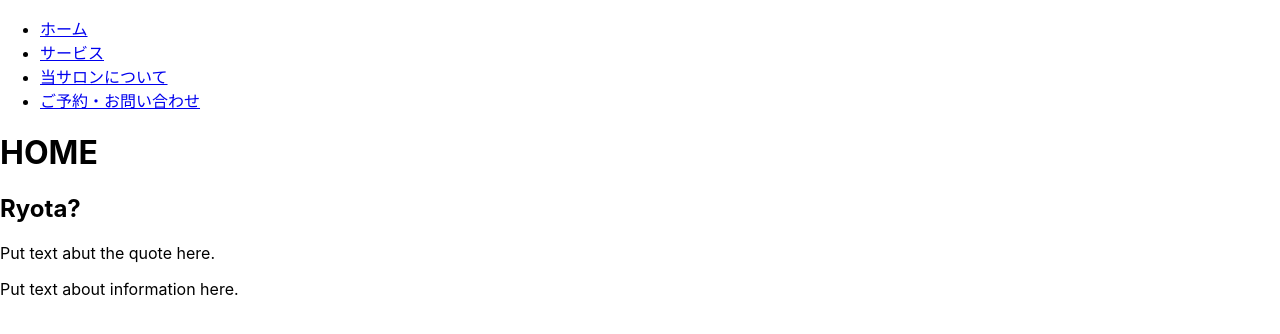
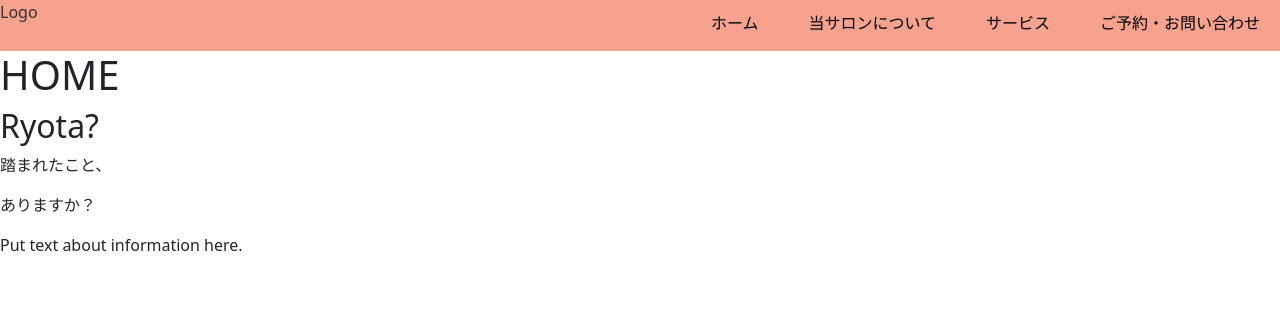
Before and after one commit to shiinasugioka/kissako, a React (Create React App) app: page / in a window 1280 px wide. Shown: the top 334 px of the page. Built offline with nearby package versions, Linux system fonts and the light colour scheme.

Commit message:
redo navbar

```diff
--- a/package.json
+++ b/package.json
@@ -6,6 +6,7 @@
     "@testing-library/jest-dom": "^5.16.5",
     "@testing-library/react": "^13.4.0",
     "@testing-library/user-event": "^13.5.0",
+    "bootstrap": "^5.3.0",
     "react": "^18.2.0",
     "react-dom": "^18.2.0",
     "react-router-dom": "^6.14.1",
--- a/src/App.js
+++ b/src/App.js
@@ -1,24 +1,26 @@
-import react from 'react';
-import './App.css';
-import { BrowserRouter as Router, Routes, Route } from 'react-router-dom';
+import react from "react";
+import "./App.css";
+import { BrowserRouter as Router, Routes, Route } from "react-router-dom";
 
-import { NavBar } from './Navbar/Navbar.js';
-import Home from './Home/Home';
-import About from './About/About';
-import Contact from './Contact/Contact';
-import Services from './Services/Services';
-import Footer from './Footer/Footer';
+import NavBar from "./Navbar/Navbar.jsx";
+import Home from "./Home/Home";
+import About from "./About/About";
+import Contact from "./Contact/Contact";
+import Services from "./Services/Services";
+import Footer from "./Footer/Footer";
 
 function App() {
   return (
     <Router>
-      <NavBar />
+      <div>
+        <NavBar />
+      </div>
       <Routes>
-        <Route exact path='/' element={<Home />} />
-        <Route path='/about' element={<About />} />
-        <Route path='/contact' element={<Contact />} />
-        <Route path='/services' element={<Services />} />
-        <Route path='/footer' element={<Footer />} />
+        <Route exact path="/" element={<Home />} />
+        <Route path="/about" element={<About />} />
+        <Route path="/contact" element={<Contact />} />
+        <Route path="/services" element={<Services />} />
+        <Route path="/footer" element={<Footer />} />
       </Routes>
     </Router>
   );
--- a/src/Footer/Footer.js
+++ b/src/Footer/Footer.js
@@ -0,0 +1,13 @@
+import React from 'react';
+
+const Footer = () => {
+    return (
+        <div>
+            <h1>
+                Contact Us
+            </h1>
+        </div>
+    );
+};
+
+export default Footer;
--- a/src/Home/Home.js
+++ b/src/Home/Home.js
@@ -1,13 +1,11 @@
-import React, { useState } from 'react';
-import styles from './Home.css';
+import React, { useState } from "react";
+import styles from "./Home.css";
 
 const PageTitle = () => {
   return (
     <>
       <h1>HOME</h1>
-            <h2 style={styles.name}>
-                Ryota?
-            </h2>
+      <h2 style={styles.name}>Ryota?</h2>
     </>
   );
 };
@@ -16,9 +14,8 @@ const PageTitle = () => {
 const Quote = () => {
   return (
     <>
-            <p>
-                Put text abut the quote here.
-            </p>
+      <p>踏まれたこと、</p>
+      <p>ありますか？</p>
     </>
   );
 };
@@ -26,9 +23,7 @@ const Quote = () => {
 const Information = () => {
   return (
     <>
-            <p>
-                Put text about information here.
-            </p>
+      <p>Put text about information here.</p>
     </>
   );
 };
--- a/src/Navbar/Navbar.js
+++ /dev/null
@@ -1,27 +0,0 @@
-import React from 'react';
-import { NavLink } from 'react-router-dom';
-
-
-export function NavBar() {
-
-    return (
-        <nav>
-            <div>
-                <ul>
-                    <li>
-                        <NavLink to="/">ホーム</NavLink>
-                    </li>
-                    <li>
-                        <NavLink to="/about">サービス</NavLink>
-                    </li>
-                    <li>
-                        <NavLink to="/services">当サロンについて</NavLink>
-                    </li>
-                    <li>
-                        <NavLink to="/contact">ご予約・お問い合わせ</NavLink>
-                    </li>
-                </ul>
-            </div>
-        </nav>
-    );
-};
--- /dev/null
+++ b/src/Navbar/Navbar.jsx
@@ -0,0 +1,36 @@
+import React from "react";
+import styles from "./NavbarStyles";
+
+const NavBar = () => {
+  return (
+    <nav style={styles.navbar}>
+      <a href="/" style={styles.navbarLogo}>
+        Logo
+      </a>
+      <ul style={styles.navbarGroup}>
+        <li style={styles.navbarItem}>
+          <a href="/" style={styles.navbarLink}>
+            ホーム
+          </a>
+        </li>
+        <li style={styles.navbarItem}>
+          <a href="/about" style={styles.navbarLink}>
+            当サロンについて
+          </a>
+        </li>
+        <li style={styles.navbarItem}>
+          <a href="/services" style={styles.navbarLink}>
+            サービス
+          </a>
+        </li>
+        <li style={styles.navbarItem}>
+          <a href="/contact" style={styles.navbarLink}>
+            ご予約・お問い合わせ
+          </a>
+        </li>
+      </ul>
+    </nav>
+  );
+};
+
+export default NavBar;
--- /dev/null
+++ b/src/Navbar/NavbarStyles.jsx
@@ -0,0 +1,30 @@
+const styles = {
+  navbar: {
+    display: "flex",
+    justifyContent: "space-between",
+    background: "#F7A18F",
+  },
+  navbarLogo: {
+    textDecoration: "none",
+    color: "#333",
+  },
+  navbarGroup: {
+    listStyle: "none",
+    display: "flex",
+    gap: "30px",
+    paddingTop: "11px",
+  },
+  navbarItem: {
+    textDecoration: "none",
+    color: "#333",
+    fontSize: "16px",
+    fontWeight: "normal",
+    marginRight: "20px",
+  },
+  navbarLink: {
+    textDecoration: "none",
+    color: "black",
+  },
+};
+
+export default styles;
```
Also changed, not shown: src/Contact/Contact.js (+6 -8 lines), src/index.js (+8 -6 lines), src/Navbar/Navbar.css (deleted), 1 other file (tests, documents, lock files or other folders). Lines whose indentation alone changed are shown as unchanged.
